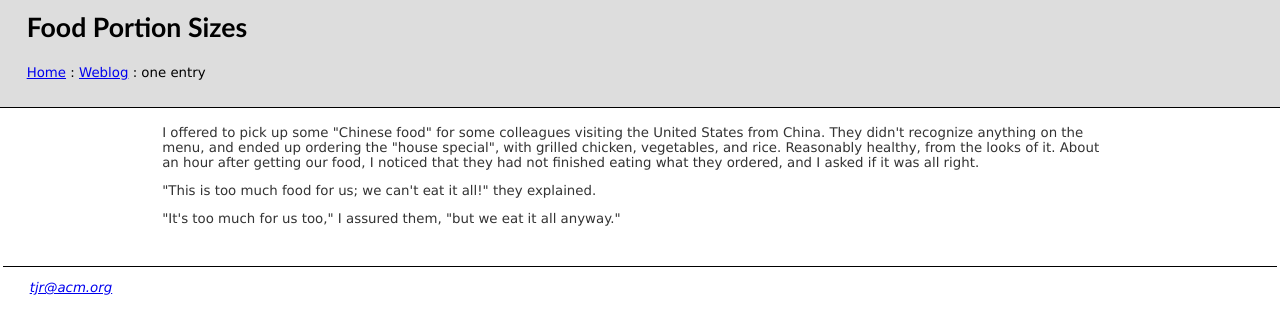
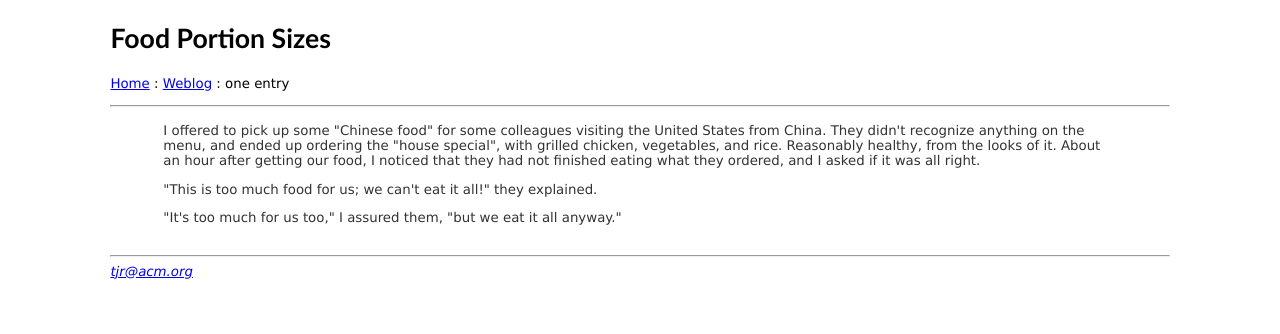
Before and after one commit to tjr/tjr.github.com, a Jekyll site: the page built from _posts/2007-09-23-food-portion-sizes.html, in a window 1280 px wide. Shown: the top 334 px of the page. Built offline with Jekyll 4.4.1, drawn with Linux system fonts in a browser that asks for light colours.

Commit message:
removing css edits

```diff
--- a/_layouts/weblogentry.html
+++ b/_layouts/weblogentry.html
@@ -5,21 +5,20 @@
 <link rel="stylesheet" href="/site.css" media="all" title="Default" charset="utf-8"/>
 </head>
 
-<body class="j">
-<div class="header">
-<h2 class="header">{{ page.title }}</h2>
+<body>
+<h2>{{ page.title }}</h2>
 <p>
 <a href="/">Home</a> : <a href="/weblog/">Weblog</a> : one entry
-</div>
 
-<div class="content">
+<hr>
+
 <div class="blogcontent">
 {{ content }}
 </div>
-</div>
 
-<div class="footer">
+<hr>
+
 <i><a href="mailto:tjr@acm.org">tjr@acm.org</a></i>
-</div>
+
 </body>
 </html>
```
Also changed, not shown: _layouts/weblog.html (+4 -9 lines).
